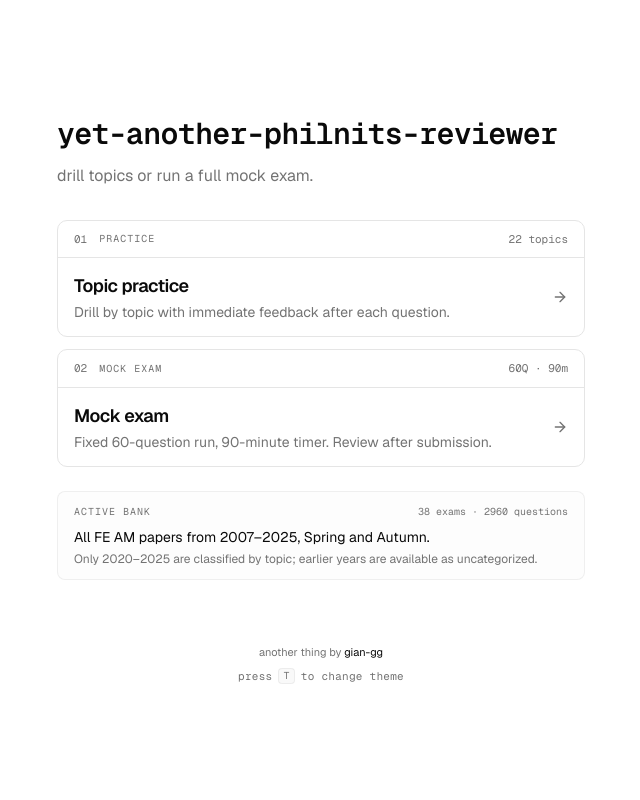
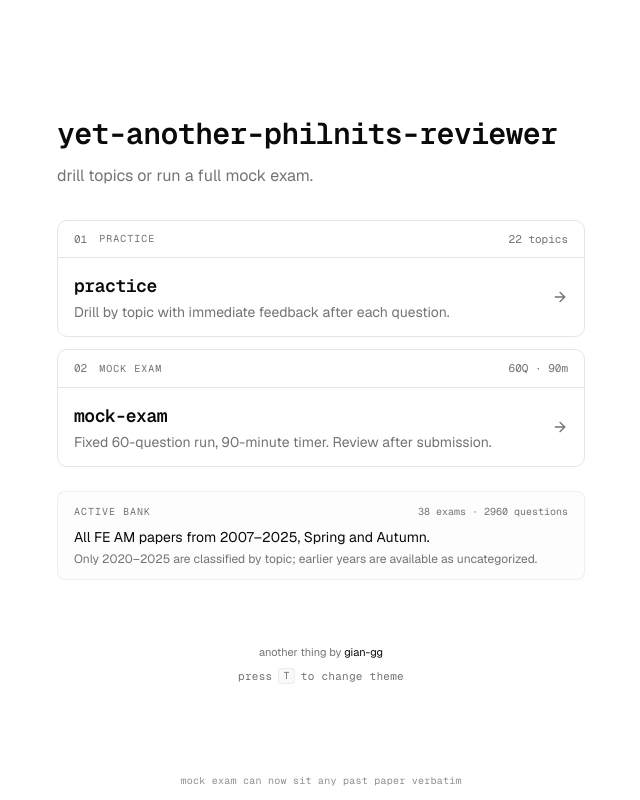
Before and after one commit to gian-gg/yet-another-philnits-reviewer, a Next.js app: page / in a window 1280 px wide. Shown: the whole page, without its empty margins (319-959 px from the left). Built offline with nearby package versions, Linux system fonts and the light colour scheme.

Commit message:
feat(landing): add changelog note and mono mode titles
Pin a lowkey one-line changelog to the bottom of the landing viewport
flagging the new past-paper mock exam. Rename mode card titles to
mono kebab slugs so they match the wordmark used on mode headers.

```diff
--- a/src/app/page.tsx
+++ b/src/app/page.tsx
@@ -39,6 +39,18 @@ export default function Page() {
           to change theme
         </p>
       </footer>
+
+      <aside
+        aria-label="Latest update"
+        className="fixed inset-x-0 bottom-0 z-10 flex justify-center px-4 pb-3 text-[10px] tracking-wide text-muted-foreground/80"
+        style={{ paddingBottom: "calc(env(safe-area-inset-bottom) + 0.75rem)" }}
+      >
+        <p className="inline-flex max-w-full items-center gap-1.5 font-mono">
+          <span className="truncate">
+            mock exam can now sit any past paper verbatim
+          </span>
+        </p>
+      </aside>
     </main>
   )
 }
--- a/src/components/landing/mode-card.tsx
+++ b/src/components/landing/mode-card.tsx
@@ -37,7 +37,7 @@ export function ModeCard({
 
       <div className="flex items-center gap-4 px-4 py-3.5">
         <div className="min-w-0 flex-1">
-          <h2 className="font-heading text-base font-semibold tracking-tight sm:text-lg">
+          <h2 className="font-mono text-base font-semibold tracking-tight text-balance sm:text-lg">
             {title}
           </h2>
           <p className="mt-0.5 line-clamp-2 text-xs text-muted-foreground sm:text-sm">
--- a/src/components/landing/mode-grid.tsx
+++ b/src/components/landing/mode-grid.tsx
@@ -8,7 +8,7 @@ export function ModeGrid() {
         index="01"
         label="Practice"
         meta="22 topics"
-        title="Topic practice"
+        title="practice"
         description="Drill by topic with immediate feedback after each question."
       />
       <ModeCard
@@ -16,7 +16,7 @@ export function ModeGrid() {
         index="02"
         label="Mock Exam"
         meta="60Q · 90m"
-        title="Mock exam"
+        title="mock-exam"
         description="Fixed 60-question run, 90-minute timer. Review after submission."
       />
     </section>
```
